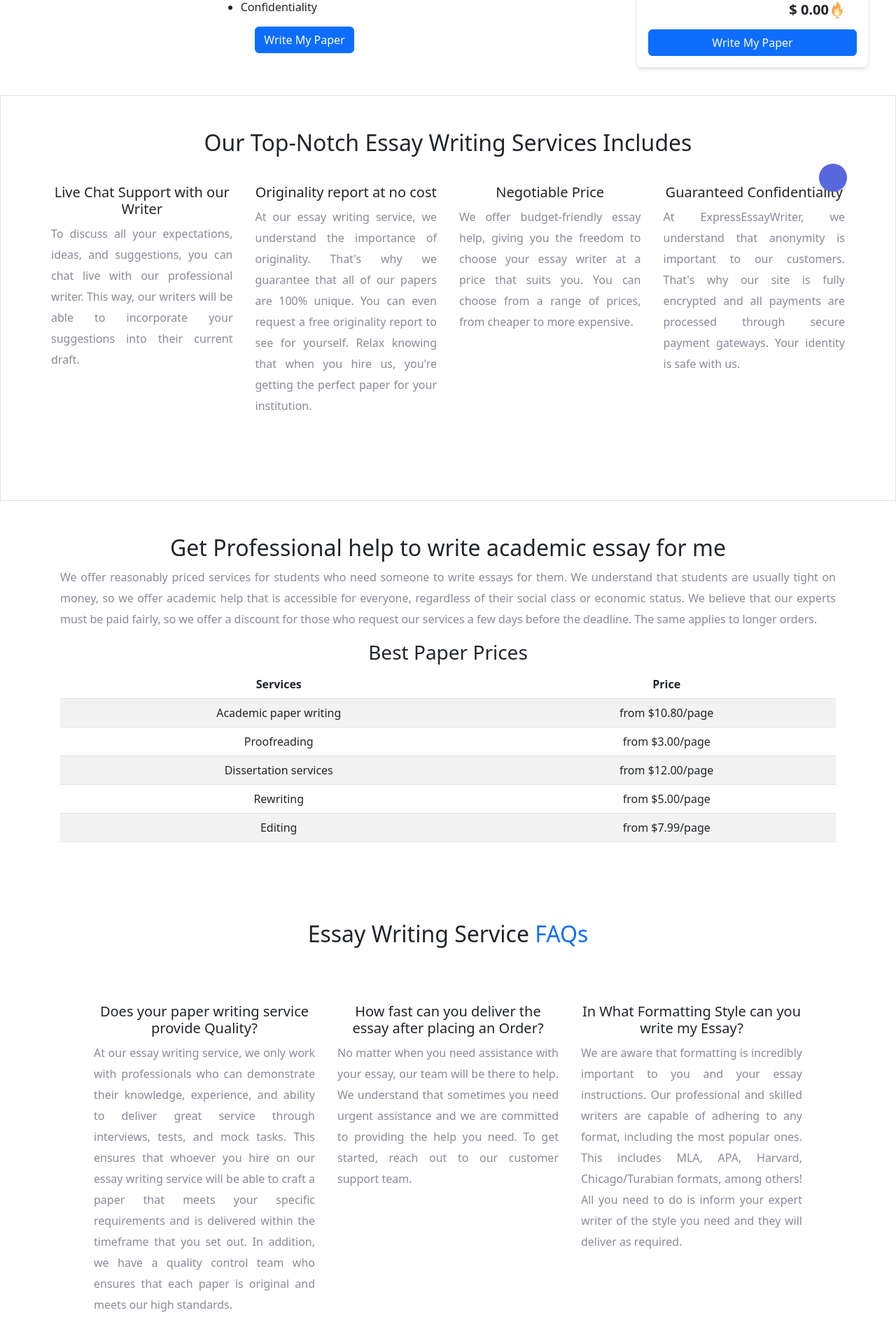
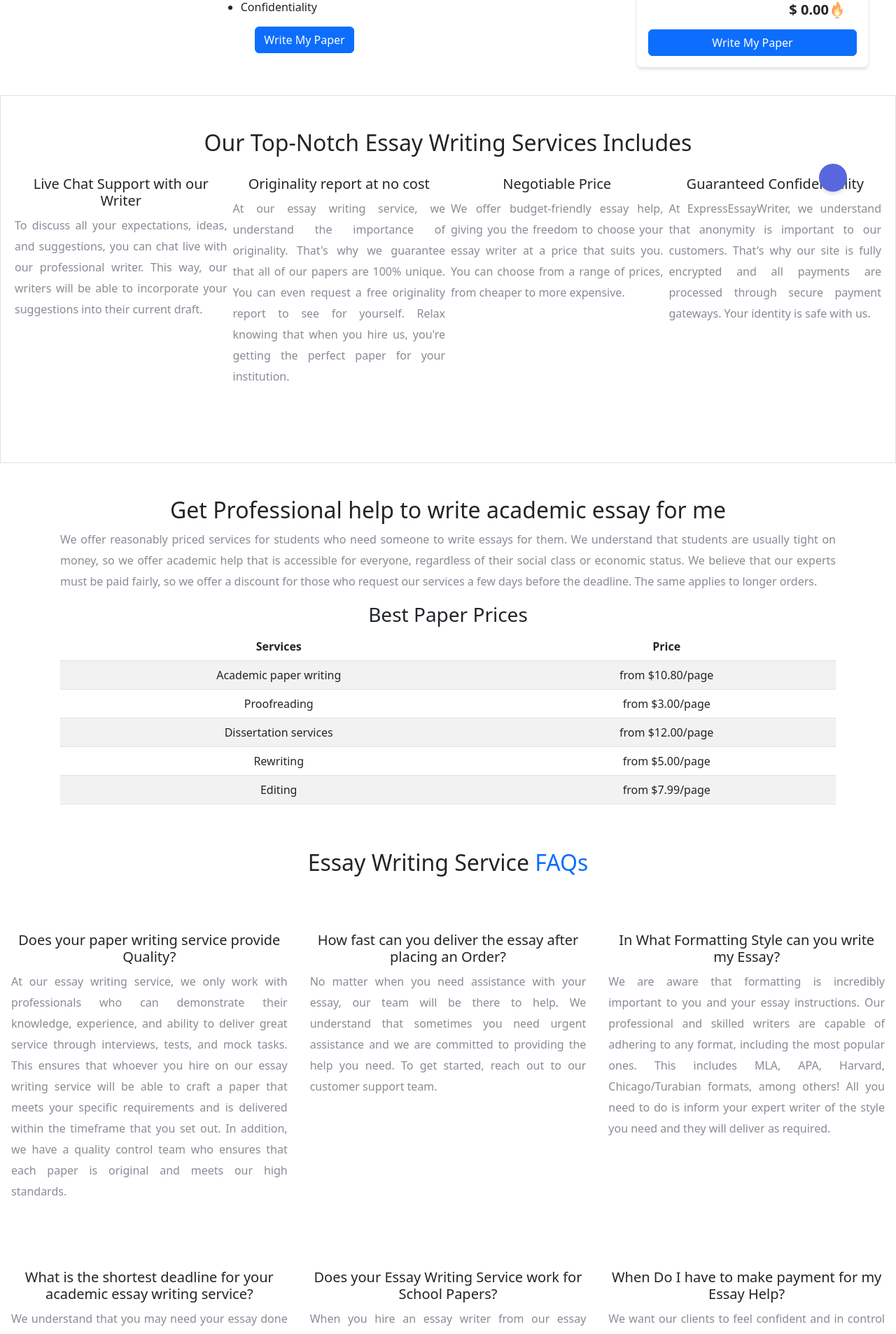
Before and after one commit to Sidkhan36/price-calculator-with-firebase, a React (Create React App) app: page / in a window 1280 px wide. Shown: the part 446-2353 px from the top of the page at 70% size. Built offline with nearby package versions, Linux system fonts and the light colour scheme; no server answers.

Commit message:
design consistancy

```diff
--- a/src/pages/Home.js
+++ b/src/pages/Home.js
@@ -34,27 +34,27 @@ const Home = () => {
             </div>
 
             <div className='features '>
-                <section className=" p-5 border" id="services">
+                <section className=" px-3 py-5 border" id="services">
                     <div className=""><h2 className="">Our Top-Notch Essay Writing Services Includes</h2></div>
-                    <div className="px-2 my-2 d-flex justify-content-evenly flex-wrap col-xl-12 col-sm-12 mobile-responsive ">
-                        <div className="col mb-5 h-100 p-3 col-xl-3 col-sm-6">
+                    <div className=" my-2 d-flex justify-content-evenly flex-wrap col-xl-12 col-sm-12 mobile-responsive ">
+                        <div className="col mb-5 h-100 p-1 col-xl-3 col-sm-6">
                             <div className="feature bg-primary bg-gradient text-white rounded-3 mb-3 "><i className="bi bi-collection"></i></div>
                             <h2 className="h5">Live Chat Support with our Writer</h2>
                             <p className="mb-0 justified">To discuss all your expectations, ideas, and suggestions, you can chat live with our professional writer. This way, our writers will be able to incorporate your suggestions into their current draft.
                             </p>
                         </div>
-                        <div className="col mb-5 h-100 p-3 col-xl-3 col-sm-6 " >
+                        <div className="col mb-5 h-100 p-1 col-xl-3 col-sm-6 " >
                             <div className="feature bg-primary bg-gradient text-white rounded-3 mb-3"><i className="bi bi-building"></i></div>
                             <h2 className="h5">Originality report at no cost
                             </h2>
                             <p className="mb-0 justified">At our essay writing service, we understand the importance of originality. That's why we guarantee that all of our papers are 100% unique. You can even request a free originality report to see for yourself. Relax knowing that when you hire us, you're getting the perfect paper for your institution.</p>
                         </div>
-                        <div className="col mb-5 mb-md-0 h-100 p-3">
+                        <div className="col mb-5 mb-md-0 h-100 p-1">
                             <div className="feature bg-primary bg-gradient text-white rounded-3 mb-3"><i className="bi bi-toggles2"></i></div>
                             <h2 className="h5">Negotiable Price</h2>
                             <p className="mb-0 justified">We offer budget-friendly essay help, giving you the freedom to choose your essay writer at a price that suits you. You can choose from a range of prices, from cheaper to more expensive.</p>
                         </div>
-                        <div className="col h-100 p-3">
+                        <div className="col h-100 p-1">
                             <div className="feature bg-primary bg-gradient text-white rounded-3 mb-3"><i className="bi bi-toggles2"></i></div>
                             <h2 className="h5">Guaranteed Confidentiality</h2>
                             <p className="mb-0 justified">At ExpressEssayWriter, we understand that anonymity is important to our customers. That's why our site is fully encrypted and all payments are processed through secure payment gateways. Your identity is safe with us.</p>
@@ -101,10 +101,10 @@ const Home = () => {
 
                 {/* FAQ Section */}
 
-                <section className="container py-5 px-0 border-bottom" id="faq">
+                <section className=" px-0 border-bottom" id="faq">
                     <div className=""><h2 className="">Essay Writing Service <span className='text-primary'>FAQs</span>
                     </h2></div>
-                    <div className="px-5 my-5 d-flex justify-content-between flex-wrap col-xl-12 col-sm-12 mobile-responsive">
+                    <div className=" my-5 d-flex justify-content-between flex-wrap col-xl-12 col-sm-12 mobile-responsive">
                         {/* <div className='row mobile-responsive'> */}
 
                         <div className="col mb-5 h-100 col-xl-4 col-sm-6 p-3 ">
@@ -186,7 +186,7 @@ const Home = () => {
                     <div className="container"><h2 className="">How our Essay Writing Services works</h2>
                         <p className='justified'>You may get a top-notch paper from our academic writing pros in just four simple clicks. The ease of this procedure has been maximized, but if you have any concerns, our helpful support staff is accessible around-the-clock. Simply choose the kind of paper you desire, let us know your specifications, pick a deadline, and make payment for the purchase. The rest will be handled by us.</p>
                     </div>
-                    <div className="px-5 my-5 d-flex justify-content-evenly flex-wrap col-xl-12 col-md-12 mobile-responsive ">
+                    <div className=" my-5 d-flex justify-content-evenly flex-wrap col-xl-12 col-md-12 mobile-responsive ">
                         <div className="col mb-5 h-100 p-3 col-xl-3 col-sm-6">
                             <div className="feature bg-primary bg-gradient text-white rounded-3 mb-3"><i className="bi bi-collection"></i></div>
                             <h2 className="h5">Place an Order for writing My Essay</h2>
```
